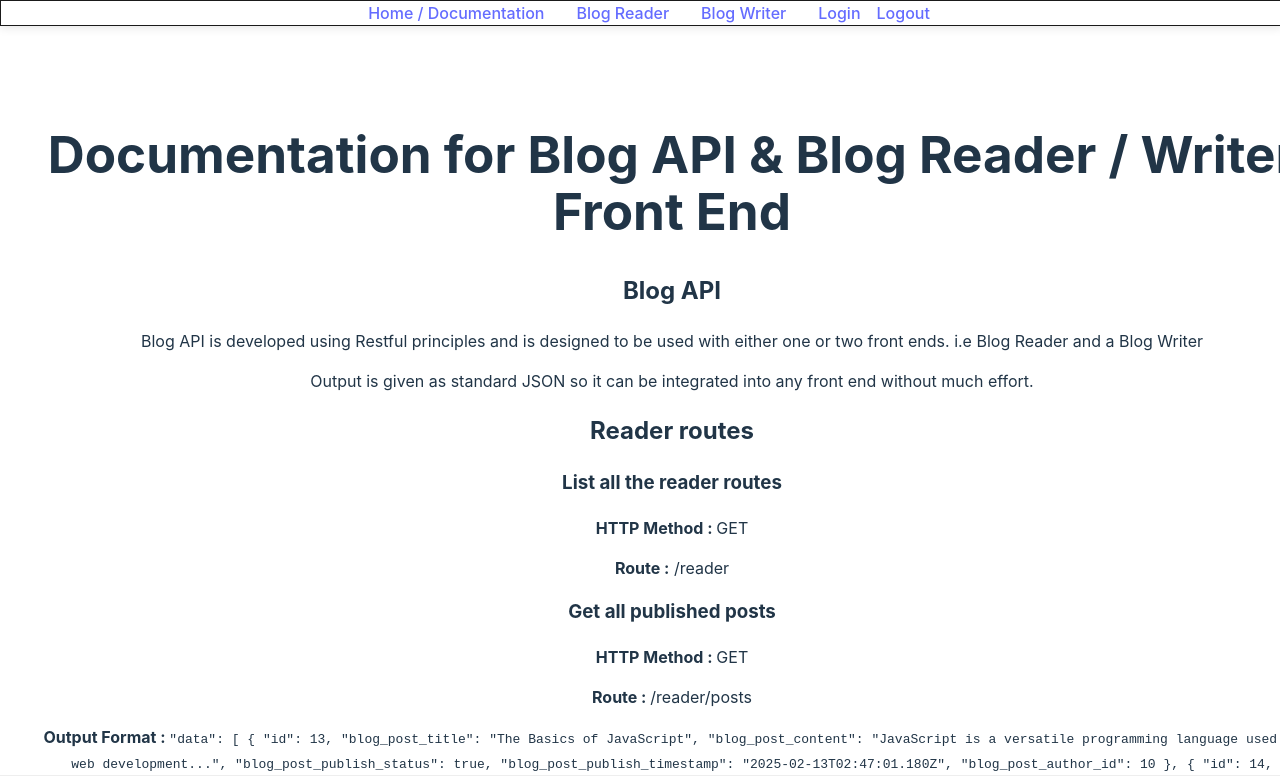
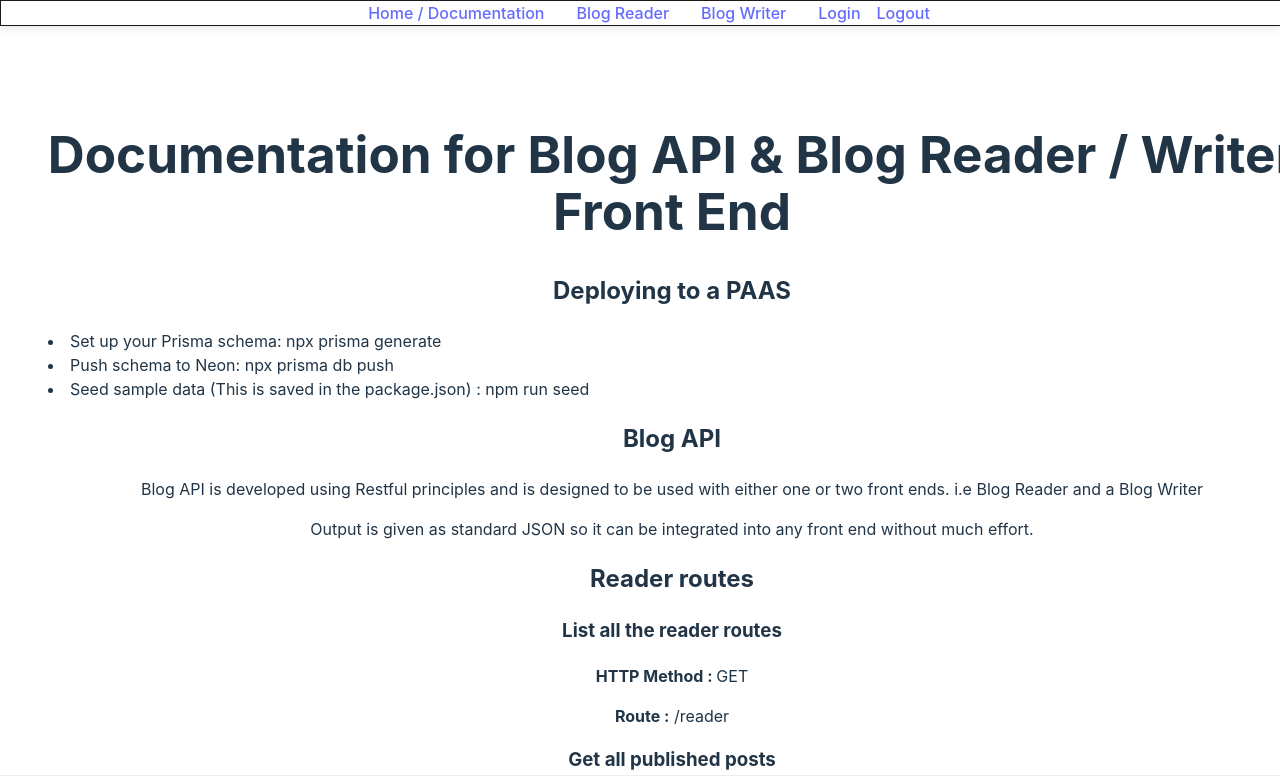
Before and after one commit to amaldevelops/full-stack-blog, a React (Vite) app in the folder frontend/: page /full-stack-blog/api-docs in a window 1280 px wide. Shown: the top 779 px of the page. Built offline with nearby package versions, Linux system fonts and the light colour scheme.

Commit message:
Updated package.json with run scripts

```diff
--- a/frontend/src/components/Documentation.jsx
+++ b/frontend/src/components/Documentation.jsx
@@ -4,6 +4,15 @@ function APIDocs() {
     <div>
       {/* <NavigationBar /> */}
       <h1>Documentation for Blog API & Blog Reader / Writer Front End</h1>
+      <h2>Deploying to a PAAS</h2>
+      <ul>
+        <li>Set up your Prisma schema: npx prisma generate
+
+        </li>
+        <li>Push schema to Neon: npx prisma db push
+        </li>
+        <li>Seed sample data (This is saved in the package.json) : npm run seed</li>
+      </ul>
       <h2>Blog API</h2>
       <p>
         Blog API is developed using Restful principles and is designed to be
```
Also changed, not shown: 2 other files (tests, documents, lock files or other folders).
